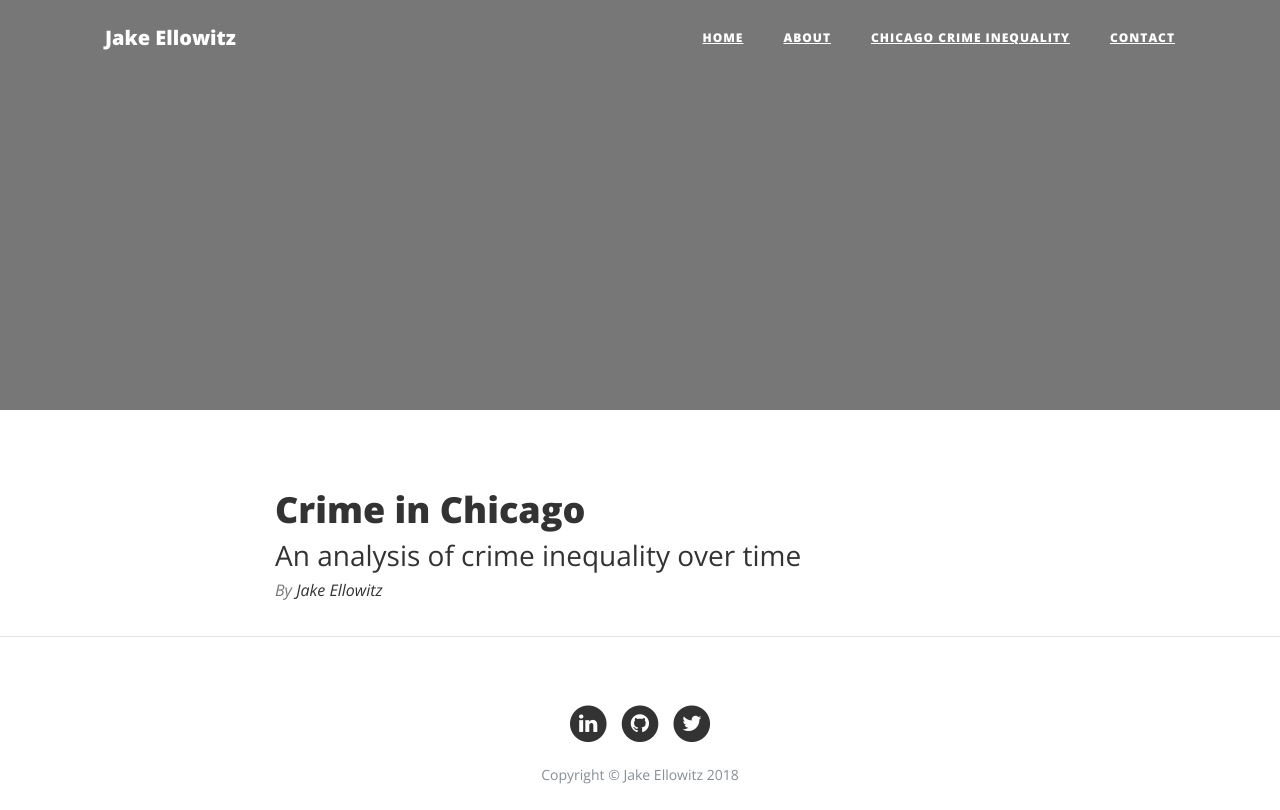
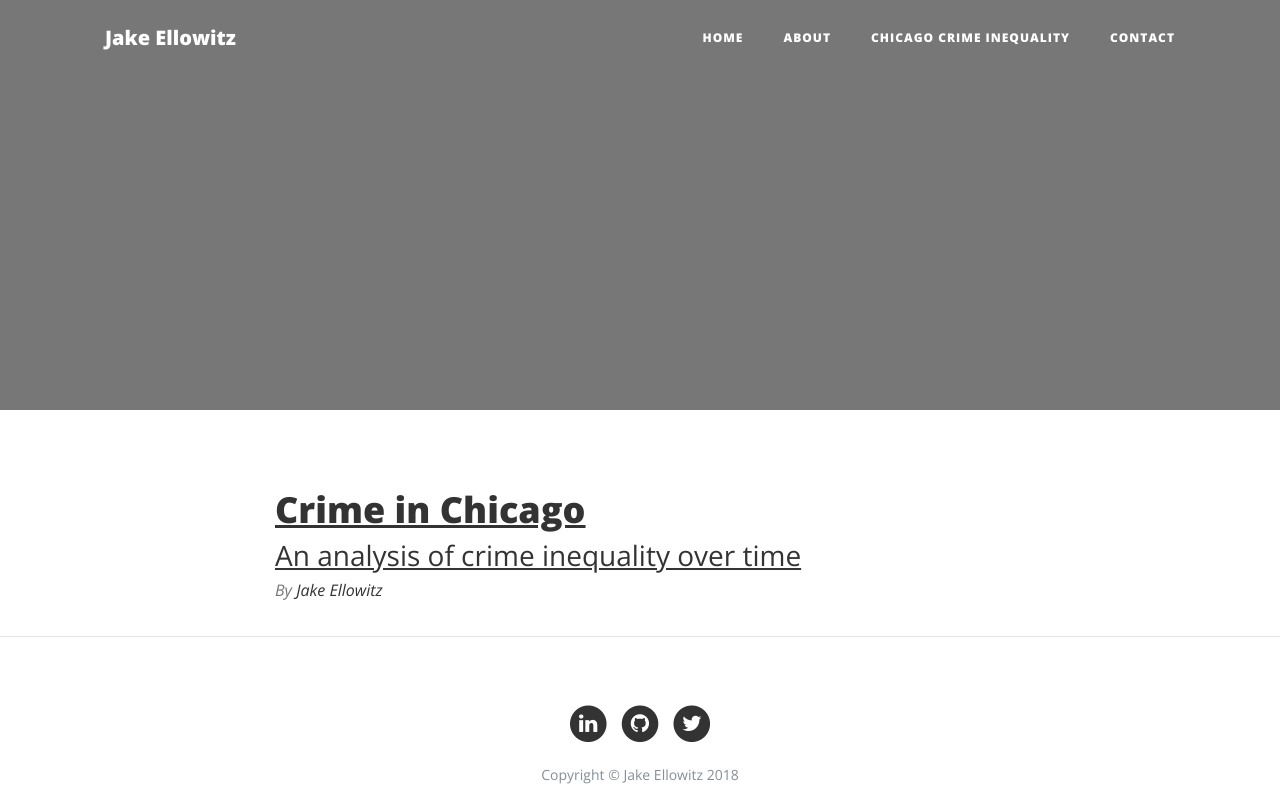
Before and after one commit to wakkadojo/chicago_crime, a Flask app: template microblog/app/templates/index.html in a window 1280 px wide. Shown: the top 810 px of the page. Run offline with Flask 2, Linux system fonts and the light colour scheme; the template is opened without the code that fills it, so the values that code supplies are empty; some libraries are stand-ins or nearby versions.

Commit message:
Fixing some style

```diff
--- a/microblog/app/static/css/clean-blog-jakemod.css
+++ b/microblog/app/static/css/clean-blog-jakemod.css
@@ -18,11 +18,6 @@ p {
   font-weight: 300;
   line-height: 1.25;
   margin: 20px 0; }
-p a {
-  text-decoration: underline; }
-
-li a {
-  text-decoration: underline; }
 
 h1,
 h2,
@@ -34,6 +29,7 @@ h6 {
   font-family: 'Open Sans', 'Helvetica Neue', Helvetica, Arial, sans-serif; }
 
 a {
+  text-decoration: underline;
   color: #333333;
   -webkit-transition: all 0.2s;
   -moz-transition: all 0.2s;
@@ -95,6 +91,7 @@ body {
   background-color: white;
   font-family: 'Open Sans', 'Helvetica Neue', Helvetica, Arial, sans-serif; }
   #mainNav .navbar-brand {
+    text-decoration: none;
     font-weight: 800;
     color: #777777; }
   #mainNav .navbar-toggler {
@@ -104,6 +101,7 @@ body {
     text-transform: uppercase;
     color: #777777; }
   #mainNav .navbar-nav > li.nav-item > a {
+    text-decoration: none;
     font-size: 12px;
     font-weight: 800;
     letter-spacing: 1px;
```
